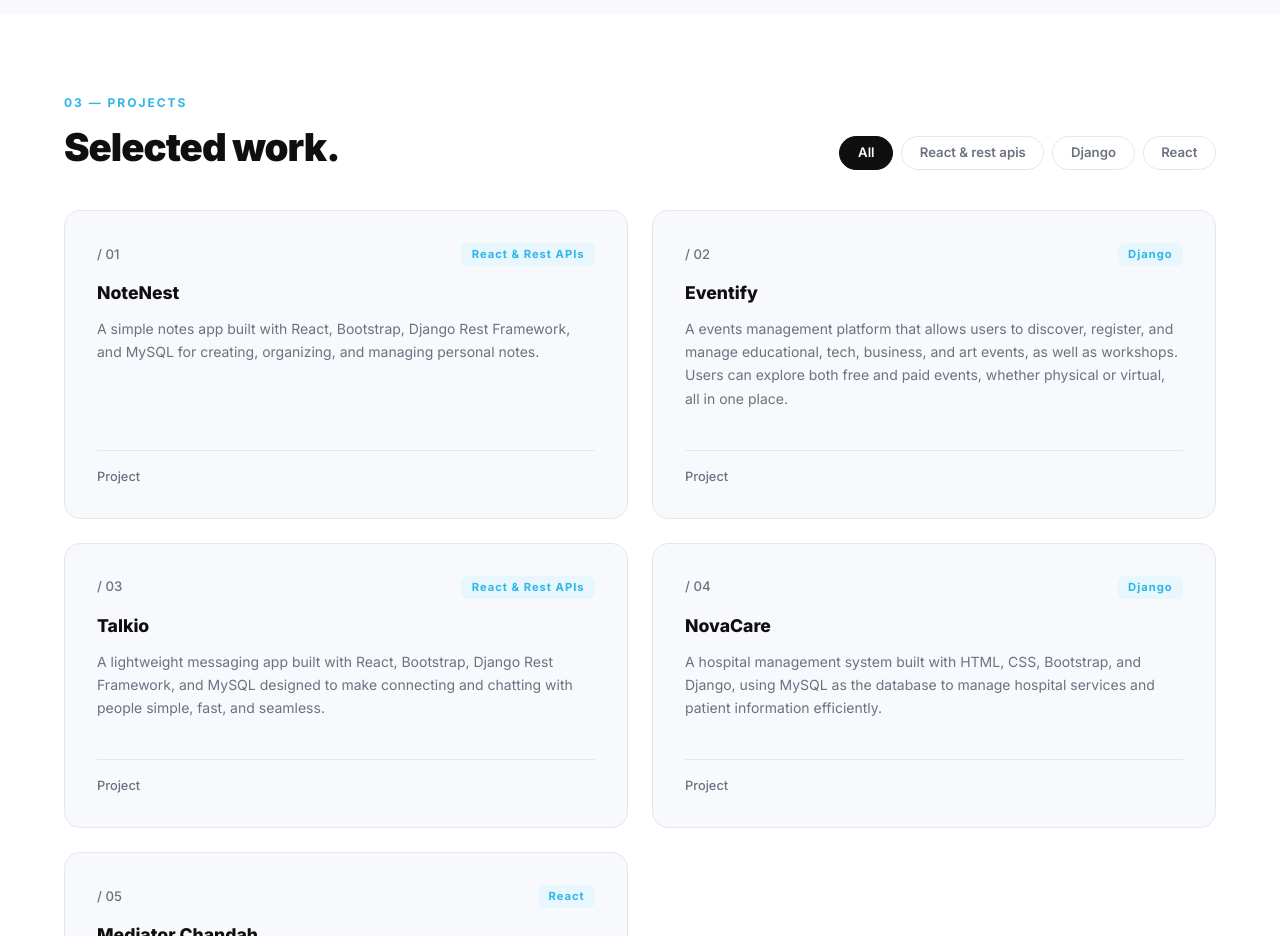
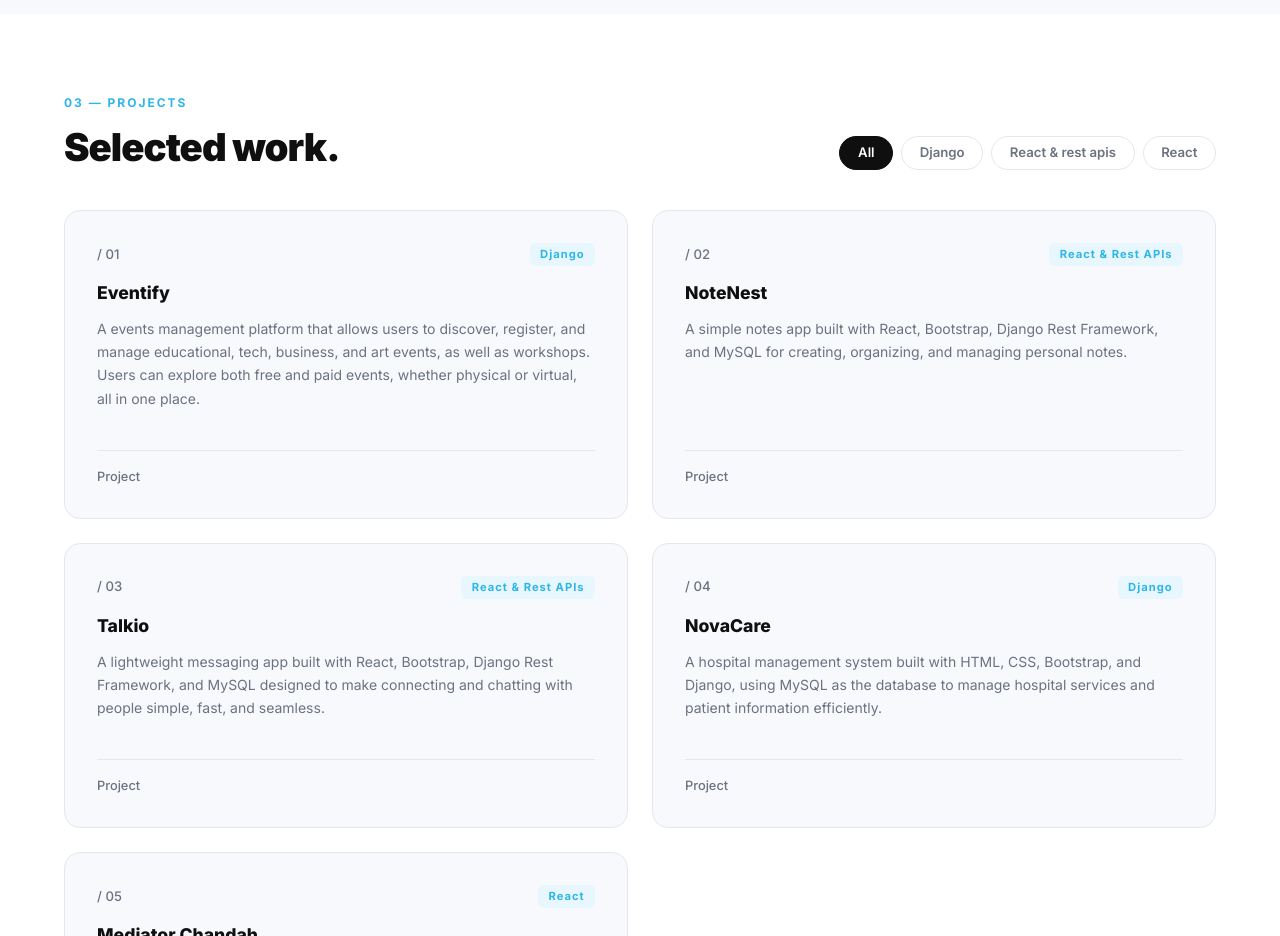
Before and after one commit to CodeOmari/Portfolio, a React (Vite) app: page / in a window 1280 px wide. Shown: the part 1920-2856 px from the top of the page. Built offline with nearby package versions, Linux system fonts and the light colour scheme.

Commit message:
update existing projects order of arrangement

```diff
--- a/src/data/projectsData.js
+++ b/src/data/projectsData.js
@@ -2,22 +2,22 @@ const projectsData = [
   {
     id: 1,
     number: "01",
+    tag: "Django",
+    title: "Eventify",
+    description:
+      "A events management platform that allows users to discover, register, and manage educational, tech, business, and art events, as well as workshops. Users can explore both free and paid events, whether physical or virtual, all in one place.",
+    type: "Project",
+    href: "https://codeomari.pythonanywhere.com/",
+  },
+  {
+    id: 2,
+    number: "02",
     tag: "React & Rest APIs",
     title: "NoteNest",
     description:
       "A simple notes app built with React, Bootstrap, Django Rest Framework, and MySQL for creating, organizing, and managing personal notes.",
     type: "Project",
     href: "https://note-nest-bird.vercel.app/",
-  },
-  {
-    id: 2,
-    number: "02",
-    tag: "Django",
-    title: "Eventify",
-    description:
-      "A events management platform that allows users to discover, register, and manage educational, tech, business, and art events, as well as workshops. Users can explore both free and paid events, whether physical or virtual, all in one place.",
-    type: "Project",
-    href: "https://codeomari.pythonanywhere.com/",
   },
   {
     id: 3,
```
